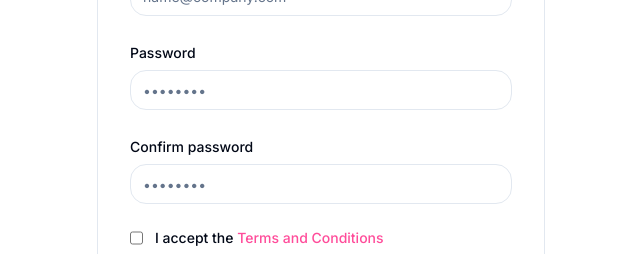
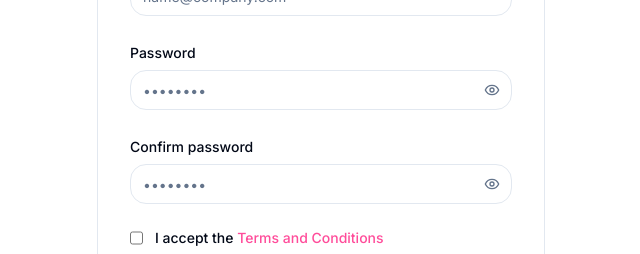
Before and after one commit to mazeincoding/VoxScribe-AI, a Next.js app: page /signup in a window 1280 px wide. Shown: the part 275-529 px from the top of the page, without its empty margins (319-959 px from the left). Built offline with nearby package versions, Linux system fonts and the light colour scheme.

Commit message:
Made input show eye icon on password type

```diff
--- a/src/components/ui/input.tsx
+++ b/src/components/ui/input.tsx
@@ -1,25 +1,47 @@
-import * as React from "react"
+"use client";
 
-import { cn } from "@/lib/utils"
+import * as React from "react";
+import { Eye, EyeOff } from "lucide-react";
+
+import { cn } from "@/lib/utils";
 
 export interface InputProps
-  extends React.InputHTMLAttributes<HTMLInputElement> {}
+  extends React.InputHTMLAttributes<HTMLInputElement> {
+  showPassword?: boolean;
+  onTogglePassword?: () => void;
+}
 
 const Input = React.forwardRef<HTMLInputElement, InputProps>(
-  ({ className, type, ...props }, ref) => {
+  ({ className, type, showPassword, onTogglePassword, ...props }, ref) => {
     return (
+      <div className="relative">
         <input
-        type={type}
+          type={type === "password" && showPassword ? "text" : type}
           className={cn(
             "flex h-10 w-full rounded-lg border border-input bg-background px-3 py-2 text-sm ring-offset-background file:border-0 file:bg-transparent file:text-sm file:font-medium placeholder:text-muted-foreground focus-visible:outline-none focus-visible:ring-2 focus-visible:ring-ring focus-visible:ring-offset-2 disabled:cursor-not-allowed disabled:opacity-50",
-          className
+            type === "password" && "pr-10",
+            className,
           )}
           ref={ref}
           {...props}
         />
-    )
-  }
-)
-Input.displayName = "Input"
+        {type === "password" && (
+          <button
+            type="button"
+            onClick={onTogglePassword}
+            className="absolute right-3 top-1/2 -translate-y-1/2"
+          >
+            {showPassword ? (
+              <EyeOff className="h-4 w-4 text-muted-foreground" />
+            ) : (
+              <Eye className="h-4 w-4 text-muted-foreground" />
+            )}
+          </button>
+        )}
+      </div>
+    );
+  },
+);
+Input.displayName = "Input";
 
-export { Input }
+export { Input };
```
Lines whose indentation alone changed are shown as unchanged.
